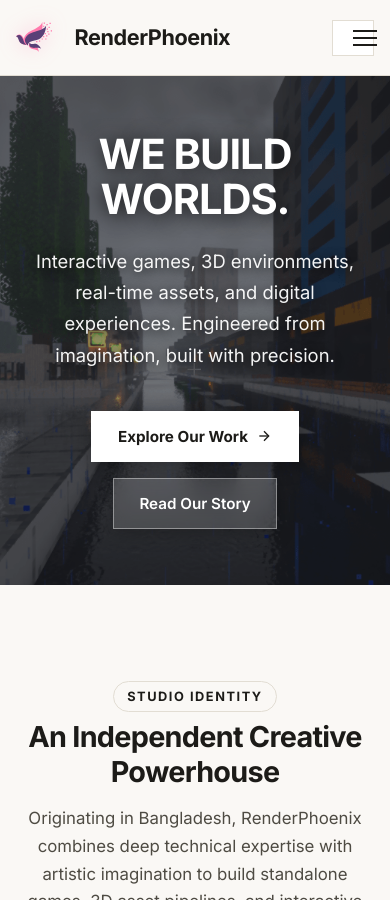
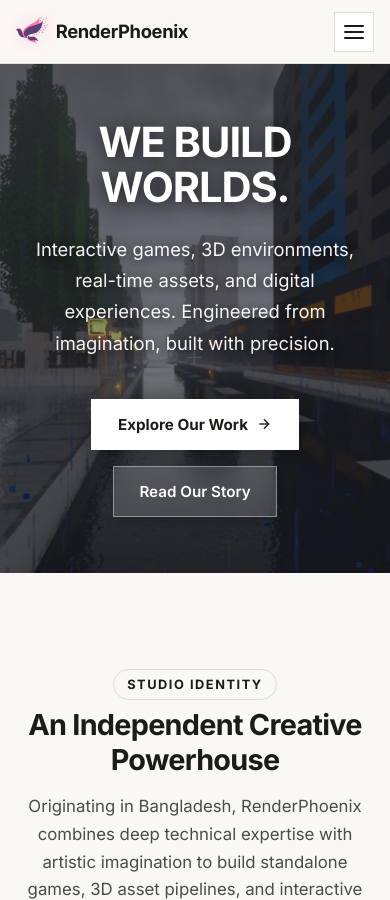
Before and after one commit to cristoparker/renderphoenix, a Jekyll site: the page built from index.html, in a window 390 px wide and 900 px high. Built offline with Jekyll 4.4.1, drawn with Linux system fonts in a browser that asks for light colours.

Commit message:
some update in css

```diff
--- a/_includes/footer.html
+++ b/_includes/footer.html
@@ -4,8 +4,8 @@
       <!-- Studio Info Column -->
       <div class="footer-col footer-brand">
         <a href="{{ '/' | relative_url }}" class="brand-logo footer-logo">
-          <img src="{{ '/assets/images/brand/Renderphoenix%20Colored%20Logo.svg' | relative_url }}" alt="RenderPhoenix Logo" class="brand-mark" width="32" height="28" style="height: 28px; width: auto; max-height: 28px; object-fit: contain; flex-shrink: 0;">
-          <span class="brand-name" style="margin-left: 0.65rem;">RenderPhoenix</span>
+          <img src="{{ '/assets/images/brand/Renderphoenix%20Colored%20Logo.svg' | relative_url }}" alt="RenderPhoenix Logo" class="brand-mark" width="32" height="28">
+          <span class="brand-name">RenderPhoenix</span>
         </a>
         <p class="footer-desc">
           Founded 2019. An independent interactive creative studio building games, 3D worlds, game assets, and digital experiences.
--- a/_includes/header.html
+++ b/_includes/header.html
@@ -3,8 +3,8 @@
 <header class="site-header" id="site-header">
   <div class="header-container container">
     <a href="{{ '/' | relative_url }}" class="brand-logo" aria-label="RenderPhoenix Home">
-      <img src="{{ '/assets/images/brand/Renderphoenix%20Colored%20Logo.svg' | relative_url }}" alt="RenderPhoenix Logo" class="brand-mark" width="36" height="32" style="height: 32px; width: auto; max-height: 32px; object-fit: contain; flex-shrink: 0;">
-      <span class="brand-name" style="margin-left: 0.65rem;">RenderPhoenix</span>
+      <img src="{{ '/assets/images/brand/Renderphoenix%20Colored%20Logo.svg' | relative_url }}" alt="RenderPhoenix Logo" class="brand-mark" width="36" height="32">
+      <span class="brand-name">RenderPhoenix</span>
     </a>
 
     <button class="nav-toggle" id="nav-toggle" aria-expanded="false" aria-controls="primary-nav" aria-label="Toggle navigation menu">
@@ -16,8 +16,8 @@
     <nav class="primary-nav" id="primary-nav" aria-label="Main Navigation">
       <div class="nav-drawer-header">
         <a href="{{ '/' | relative_url }}" class="brand-logo" aria-label="RenderPhoenix Home">
-          <img src="{{ '/assets/images/brand/Renderphoenix%20Colored%20Logo.svg' | relative_url }}" alt="RenderPhoenix Logo" class="brand-mark" width="32" height="28" style="height: 28px; width: auto; max-height: 28px; object-fit: contain; flex-shrink: 0;">
-          <span class="nav-drawer-title" style="margin-left: 0.65rem;">RenderPhoenix</span>
+          <img src="{{ '/assets/images/brand/Renderphoenix%20Colored%20Logo.svg' | relative_url }}" alt="RenderPhoenix Logo" class="brand-mark" width="32" height="28">
+          <span class="nav-drawer-title">RenderPhoenix</span>
         </a>
         <button class="nav-close-btn" id="nav-close" type="button" aria-label="Close navigation menu">
           <svg width="20" height="20" viewBox="0 0 24 24" fill="none" stroke="currentColor" stroke-width="2" stroke-linecap="round" stroke-linejoin="round">
--- a/assets/css/layout.css
+++ b/assets/css/layout.css
@@ -1,5 +1,32 @@
 *, *::before, *::after {
   box-sizing: border-box;
+  -webkit-tap-highlight-color: transparent;
+}
+
+/* Accessible focus styling */
+:focus:not(:focus-visible) {
+  outline: none;
+}
+
+:focus-visible {
+  outline: 2px solid var(--color-text);
+  outline-offset: 2px;
+}
+
+/* Subtle Active Tap Micro-Interactions */
+button:active,
+.btn:active,
+.nav-toggle:active,
+.nav-close-btn:active,
+.filter-tab:active {
+  transform: scale(0.96);
+}
+
+.card:active,
+.project-card:active,
+.magazine-card:active,
+.service-card:active {
+  transform: scale(0.99);
 }
 
 html {
@@ -102,9 +129,9 @@ body {
 .brand-logo {
   display: inline-flex;
   align-items: center;
-  gap: 0.75rem;
+  gap: 0.65rem;
   font-family: var(--font-display);
-  font-size: 1.35rem;
+  font-size: 1.3rem;
   font-weight: 700;
   color: var(--color-text);
   letter-spacing: -0.02em;
@@ -114,7 +141,7 @@ body {
 
 .brand-name,
 .nav-drawer-title {
-  margin-left: 0.65rem;
+  margin: 0;
   display: inline-block;
   vertical-align: middle;
 }
@@ -182,30 +209,40 @@ img.brand-mark,
 
 .nav-toggle {
   display: none;
-  background: none;
-  border: none;
+  background: transparent;
+  border: 1px solid var(--color-border);
   cursor: pointer;
-  padding: var(--space-sm);
+  padding: 0;
+  width: 40px;
+  height: 40px;
+  min-width: 40px;
+  min-height: 40px;
+  border-radius: var(--radius-sm);
+  align-items: center;
+  justify-content: center;
+  flex-shrink: 0;
 }
 
 .hamburger-box {
-  width: 24px;
-  height: 18px;
-  display: inline-block;
+  width: 20px;
+  height: 14px;
+  display: block;
   position: relative;
 }
 
 .hamburger-inner, .hamburger-inner::before, .hamburger-inner::after {
-  width: 24px;
+  width: 20px;
   height: 2px;
   background-color: var(--color-text);
   position: absolute;
-  transition: transform var(--transition-fast);
+  left: 0;
+  border-radius: 1px;
+  transition: transform var(--transition-fast), opacity var(--transition-fast), background-color var(--transition-fast);
 }
 
-.hamburger-inner { top: 8px; }
-.hamburger-inner::before { content: ''; top: -7px; left: 0; }
-.hamburger-inner::after { content: ''; top: 7px; left: 0; }
+.hamburger-inner { top: 6px; }
+.hamburger-inner::before { content: ''; top: -6px; left: 0; }
+.hamburger-inner::after { content: ''; top: 6px; left: 0; }
 
 /* Page Header */
 .page-header, .article-header, .project-header {
--- a/assets/css/responsive.css
+++ b/assets/css/responsive.css
@@ -59,10 +59,31 @@
     position: sticky;
     top: 0;
     z-index: 1050;
-    height: var(--header-height);
+    height: 64px;
     background: rgba(250, 248, 245, 0.98);
     backdrop-filter: blur(16px);
     -webkit-backdrop-filter: blur(16px);
+    border-bottom: 1px solid var(--color-border);
+  }
+
+  .header-container {
+    display: flex;
+    align-items: center;
+    justify-content: space-between;
+    height: 100%;
+  }
+
+  .brand-logo {
+    font-size: 1.15rem;
+    gap: 0.5rem;
+  }
+
+  .brand-mark,
+  img.brand-mark,
+  .brand-logo .brand-mark,
+  .brand-logo img {
+    height: 28px !important;
+    max-height: 28px !important;
   }
 
   .nav-toggle {
@@ -73,10 +94,16 @@
     z-index: 1055;
     background: var(--color-surface);
     border: 1px solid var(--color-border);
-    padding: 0.5rem;
+    width: 40px;
+    height: 40px;
+    min-width: 40px;
+    min-height: 40px;
+    padding: 0;
     border-radius: var(--radius-sm);
     cursor: pointer;
-    transition: background var(--transition-fast), border-color var(--transition-fast), opacity var(--transition-fast);
+    margin-left: auto;
+    flex-shrink: 0;
+    transition: background var(--transition-fast), border-color var(--transition-fast), opacity var(--transition-fast), transform var(--transition-fast);
   }
 
   .nav-toggle:hover {
@@ -94,7 +121,7 @@
     top: 0;
     right: 0;
     bottom: 0;
-    width: min(320px, 85vw);
+    width: min(300px, 82vw);
     height: 100vh;
     height: 100dvh;
     background: #FFFFFF;
@@ -127,14 +154,16 @@
     padding-bottom: 1rem;
     margin-bottom: 1rem;
     border-bottom: 1px solid var(--c-5-light-lilac);
+    flex-shrink: 0;
   }
 
   .nav-drawer-title {
     font-family: var(--font-display);
-    font-size: 1.15rem;
+    font-size: 1.1rem;
     font-weight: 700;
     color: var(--color-text);
     letter-spacing: -0.02em;
+    margin: 0;
   }
 
   .nav-close-btn {
@@ -143,11 +172,15 @@
     justify-content: center;
     width: 36px;
     height: 36px;
+    min-width: 36px;
+    min-height: 36px;
+    padding: 0;
     background: var(--color-bg);
     border: 1px solid var(--color-border);
     border-radius: var(--radius-sm);
     color: var(--color-text);
     cursor: pointer;
+    flex-shrink: 0;
     transition: all var(--transition-fast);
   }
 
```
